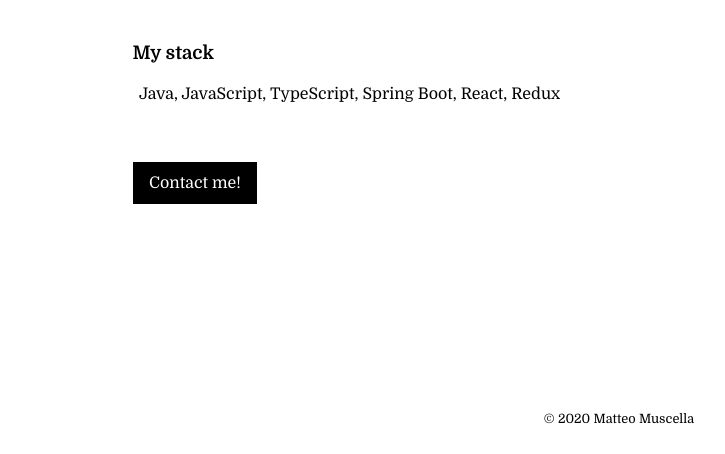
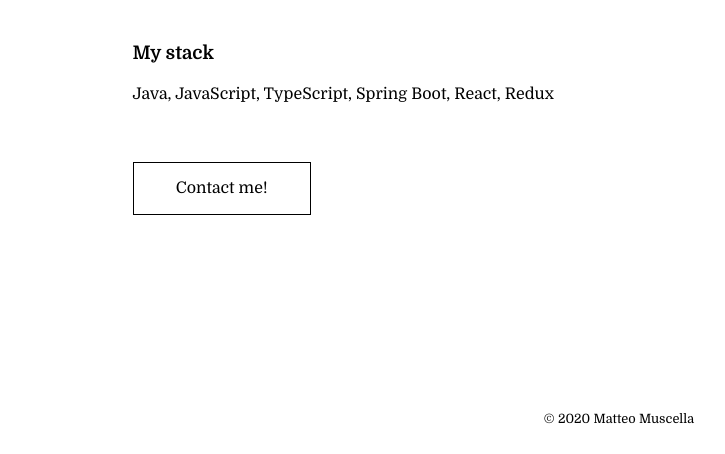
Before and after one commit to mattmusc/personal-website, a Gatsby site: page / in a window 1280 px wide. Shown: the part 346-800 px from the top of the page, without its empty margins (21-746 px from the left). Built offline with nearby package versions, Linux system fonts and the light colour scheme; Gatsby itself is replaced by a stand-in of ours.

Commit message:
Adds CSS transition to the contact me button.

```diff
--- a/src/pages/index.js
+++ b/src/pages/index.js
@@ -24,6 +24,7 @@
   display: flex;
   justify-content: space-between;
   width: 8vw;
+  min-width: 60px;
 
   & > h1 {
     margin: 0;
@@ -34,10 +35,6 @@
     border-left: 2px solid black;
     height: 70%;
     transform: translateY(25%);
-
-    @media all and (max-width: 600px) {
-      display: none;
-    }
   }
 `;
 
@@ -89,19 +86,48 @@
 
 const TechStack = styled.p`
   line-height: 1.5;
-  padding-left: 0.5vw;
 `;
 
 const ContactButton = styled.div`
-  color: white;
-  background-color: black;
+  & {
+    position: relative;
+    margin-top: 5vh;
+    width: 7rem;
+    height: 1.2rem;
+    padding: 1em 2em;
+    text-align: center;
+    cursor: pointer;
 
-  margin-top: 5vh;
-  width: 7rem;
-  padding: 1.5vh .5vw;
-  text-align: center;
+    color: black;
+    border-color: black;
+    border: 1px solid;
 
-  cursor: pointer;
+    transition: border-color 0.4s, color 0.4s;
+  }
+
+  &:hover {
+    color: white;
+  }
+
+  &:before {
+    content: '';
+    position: absolute;
+    top: 0;
+    left: 0;
+    width: 100%;
+    height: 100%;
+    background: black;
+    z-index: -1;
+    opacity: 0;
+    transform: scale3d(0.7, 1, 1);
+    transition: transform 0.4s, opacity 0.4s;
+    transition-timing-function: cubic-bezier(0.2, 1, 0.3, 1);
+  }
+
+  &:hover :before {
+    opacity: 1;
+    transform: translate3d(0, 0, 0);
+  }
 `;
 
 const IndexPage = () => {
```
